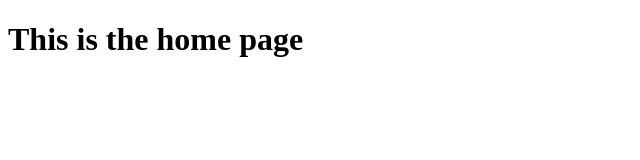
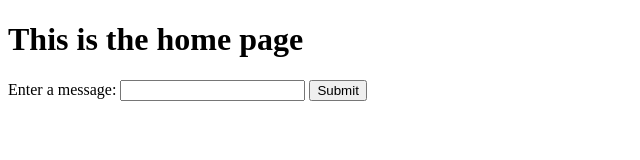
Before and after one commit to sait-wbdv/express-instructional-repo, a website: page pages/index.html in a window 1280 px wide. Shown: the whole page, without its empty margins (0-640 px from the left). Drawn offline with Linux system fonts and the light colour scheme.

Commit message:
added form to html

```diff
--- a/pages/index.html
+++ b/pages/index.html
@@ -7,7 +7,19 @@
   </head>
   <body>
     <main>
-      <h1>This is the home page</h1>
+      <header>
+        <h1>This is the home page</h1>
+      </header>
+      <form
+        action="
+      "
+        method="post"
+      >
+        <label for="message"
+          >Enter a message: <input type="text" id="message" name="message"
+        /></label>
+        <input type="submit" value="Submit" />
+      </form>
     </main>
   </body>
 </html>
```
